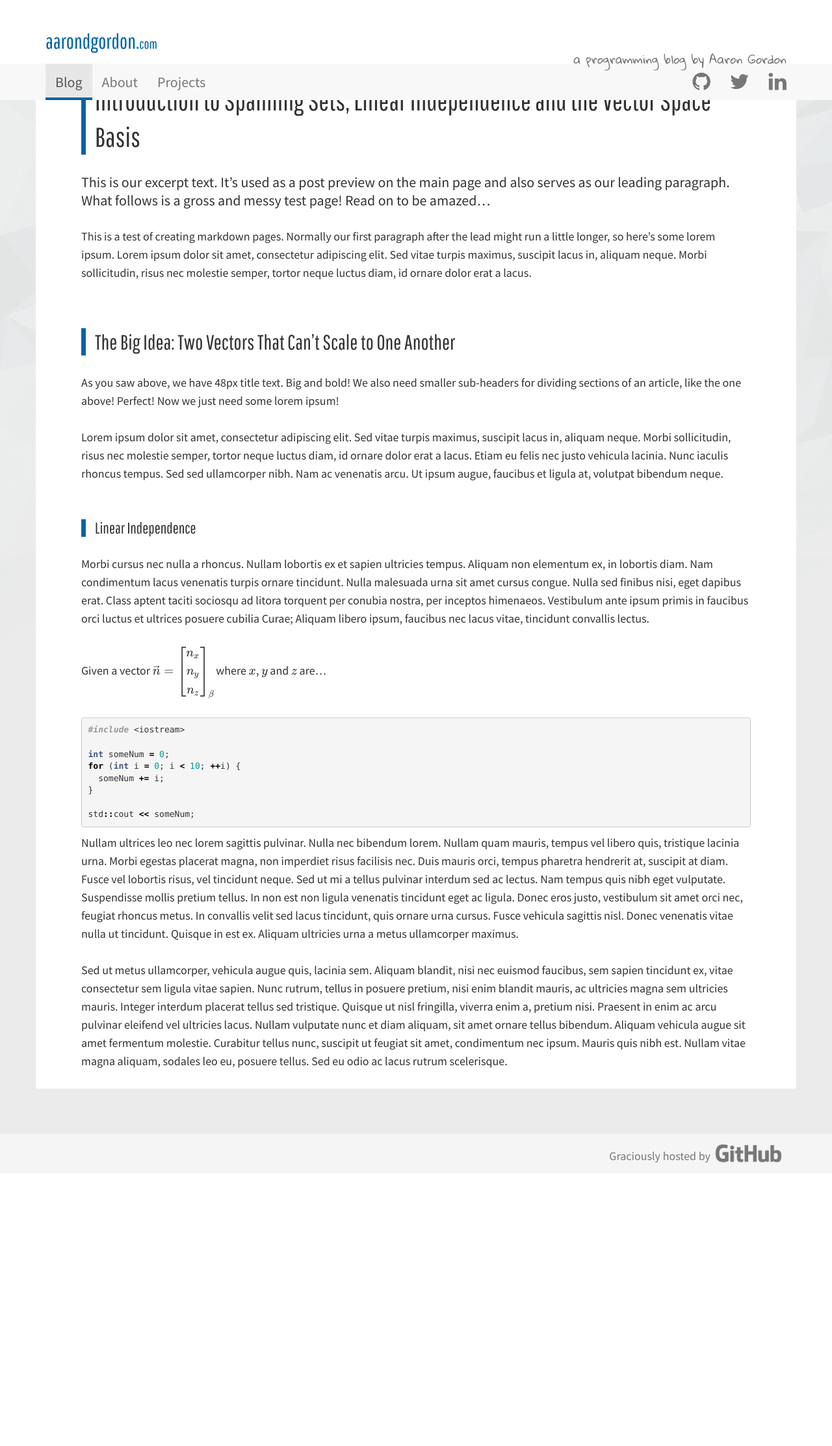
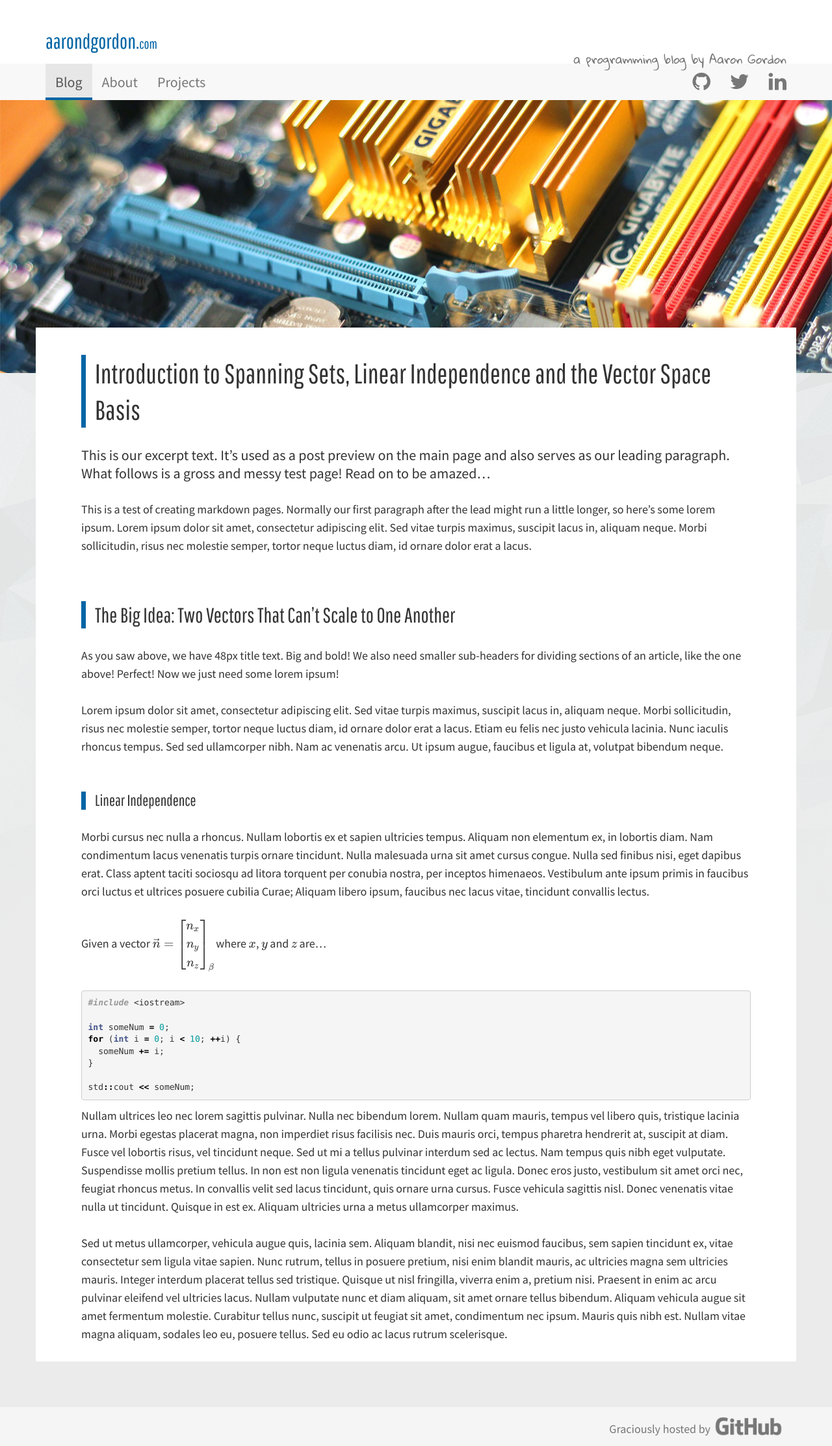
Before and after one commit to aarondgordon/aarondgordon.github.io, a Jekyll site: the page built from _posts/2016-8-24-test-post.md, in a window 1280 px wide. Shown: the whole page at 65% size. Built offline with Jekyll 4.4.1, drawn with Linux system fonts in a browser that asks for light colours; nearby versions of some CDN libraries; formulas are drawn with MathJax 3; before the commit the page ends 1805 px from its top, so only the background shows below that.

Commit message:
Update post.html

```diff
--- a/_layouts/post.html
+++ b/_layouts/post.html
@@ -1,7 +1,7 @@
 ---
 layout: default
 ---
-<div class="cover-image" style="background-image:url('{{ page.image }}')"></div>
+<div class="cover" style="background-image:url('{{ page.image }}')"></div>
 <div class="container-content-wrapper">
   <div class="container container-content">
     <h1>{{ page.title }}</h1>
```
